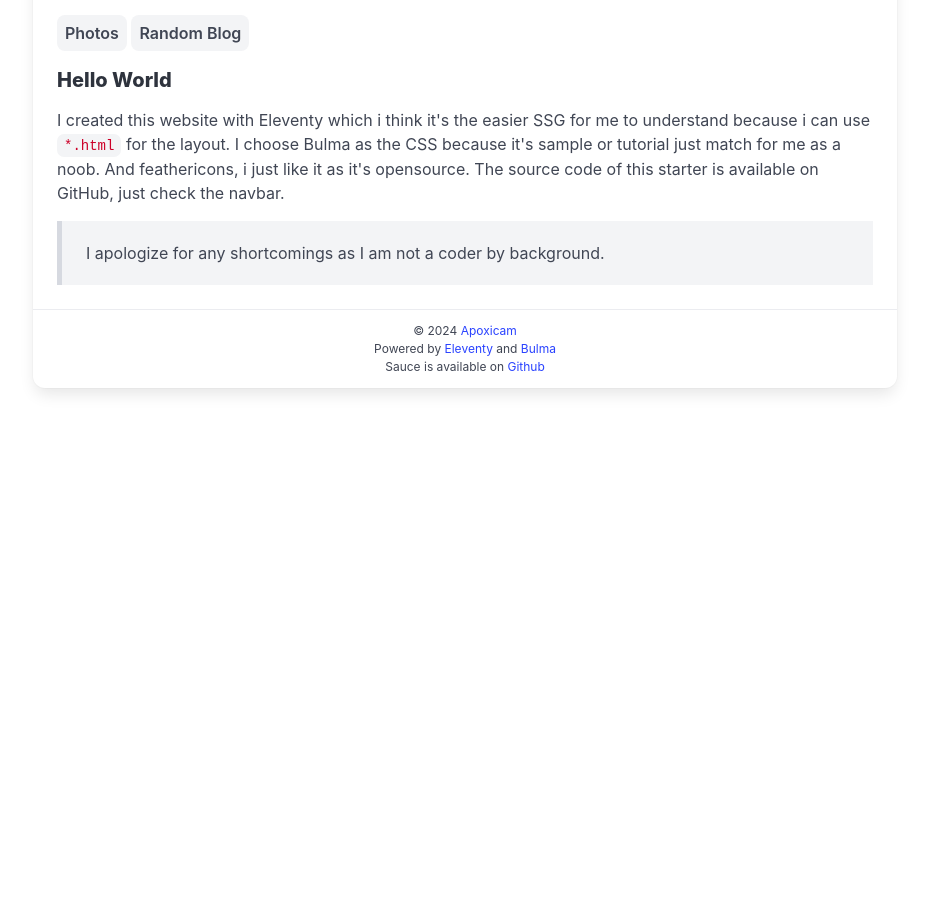
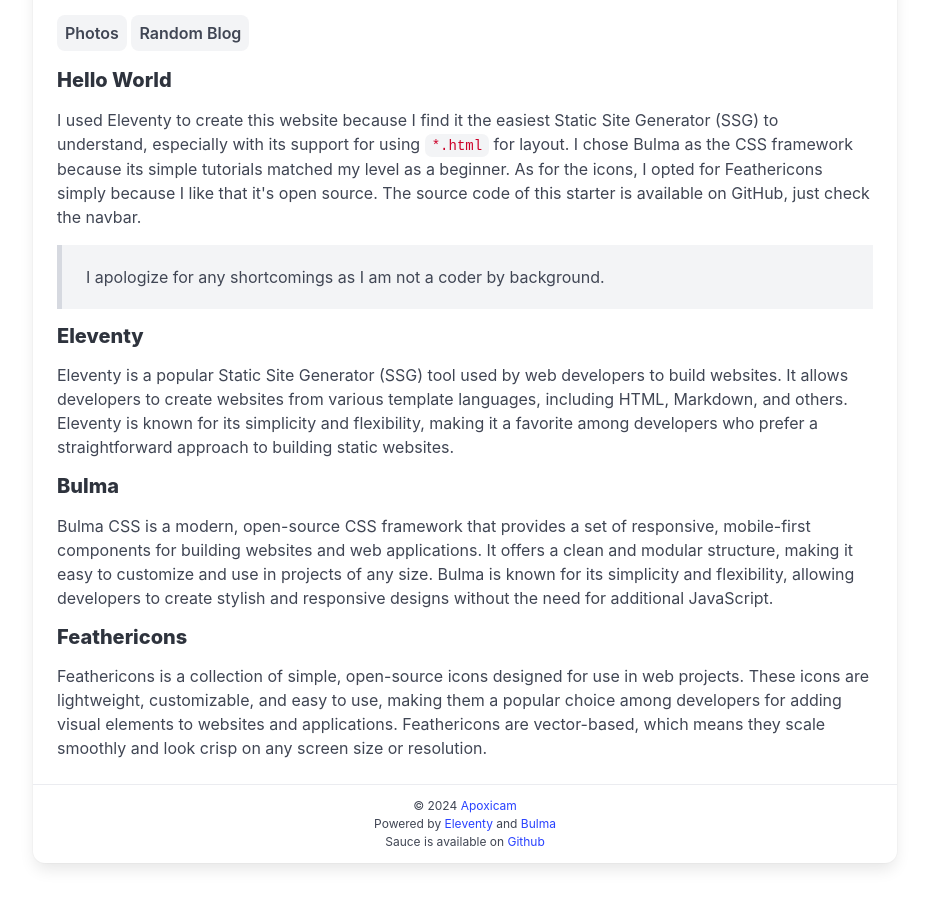
Before and after one commit to sira313/eleventy-card, an Eleventy site: page index.md in a window 1280 px wide. Shown: the part 411-1318 px from the top of the page, without its empty margins (175-1104 px from the left). Before the commit the page ends 847 px from the top, so only its background shows below. Built offline with nearby package versions, Linux system fonts and the light colour scheme; Eleventy itself is replaced by a stand-in of ours; files that its build step writes are made by us from their sources; what eleventy-plugin-feathericons would draw is missing.

Commit message:
Master (#67)
* reversed

* update index.md

```diff
--- a/index.md
+++ b/index.md
@@ -9,6 +9,12 @@
 ---
 
 #### Hello World
-I created this website with Eleventy which i think it's the easier SSG for me to understand because i can use `*.html` for the layout. I choose Bulma as the CSS because it's sample or tutorial just match for me as a noob. And feathericons, i just like it as it's opensource.
+I used Eleventy to create this website because I find it the easiest Static Site Generator (SSG) to understand, especially with its support for using `*.html` for layout. I chose Bulma as the CSS framework because its simple tutorials matched my level as a beginner.  As for the icons, I opted for Feathericons simply because I like that it's open source.
 The source code of this starter is available on GitHub, just check the navbar.
 >I apologize for any shortcomings as I am not a coder by background.
+#### Eleventy
+Eleventy is a popular Static Site Generator (SSG) tool used by web developers to build websites. It allows developers to create websites from various template languages, including HTML, Markdown, and others. Eleventy is known for its simplicity and flexibility, making it a favorite among developers who prefer a straightforward approach to building static websites.
+#### Bulma
+Bulma CSS is a modern, open-source CSS framework that provides a set of responsive, mobile-first components for building websites and web applications. It offers a clean and modular structure, making it easy to customize and use in projects of any size. Bulma is known for its simplicity and flexibility, allowing developers to create stylish and responsive designs without the need for additional JavaScript.
+#### Feathericons
+Feathericons is a collection of simple, open-source icons designed for use in web projects. These icons are lightweight, customizable, and easy to use, making them a popular choice among developers for adding visual elements to websites and applications. Feathericons are vector-based, which means they scale smoothly and look crisp on any screen size or resolution.
```
